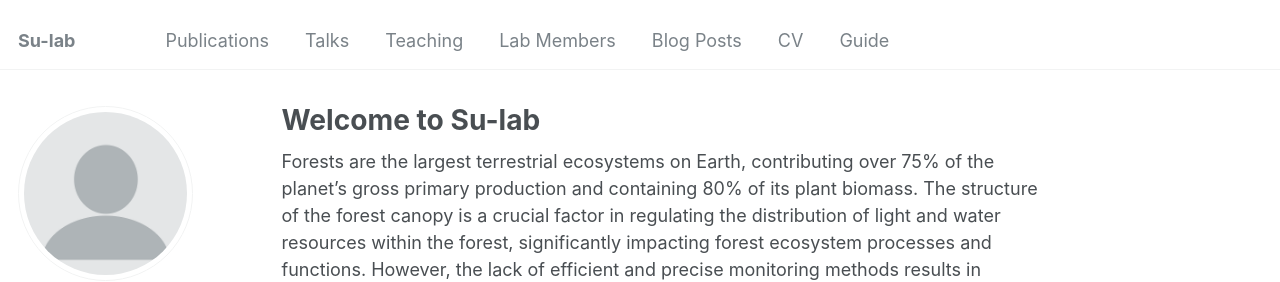
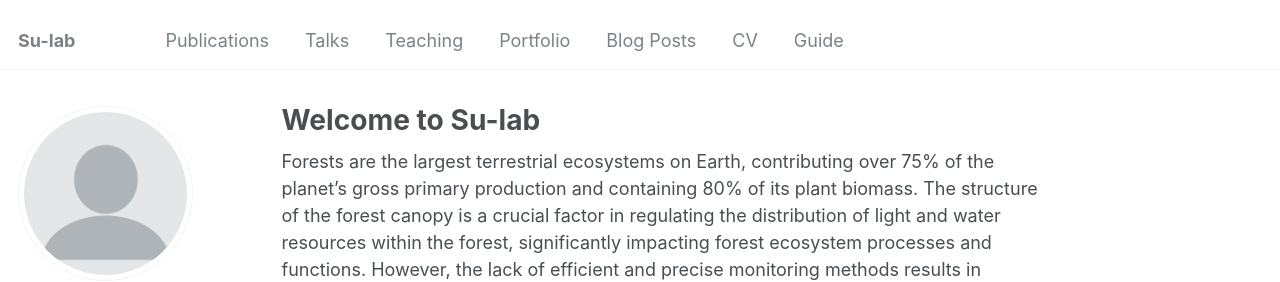
Before and after one commit to krotia/krotia.github.io, a Jekyll site: the page built from _pages/about.md, in a window 1280 px wide. Shown: the top 282 px of the page. Built offline with Jekyll 4.4.1, drawn with Linux system fonts in a browser that asks for light colours; some web fonts are replaced.

Commit message:
Update navigation.yml

```diff
--- a/_data/navigation.yml
+++ b/_data/navigation.yml
@@ -9,8 +9,8 @@ main:
   - title: "Teaching"
     url: /teaching/
 
-  - title: "Lab Members"
-    url: /members/
+  - title: "Portfolio"
+    url: /portfolio/
 
   - title: "Blog Posts"
     url: /year-archive/
```
